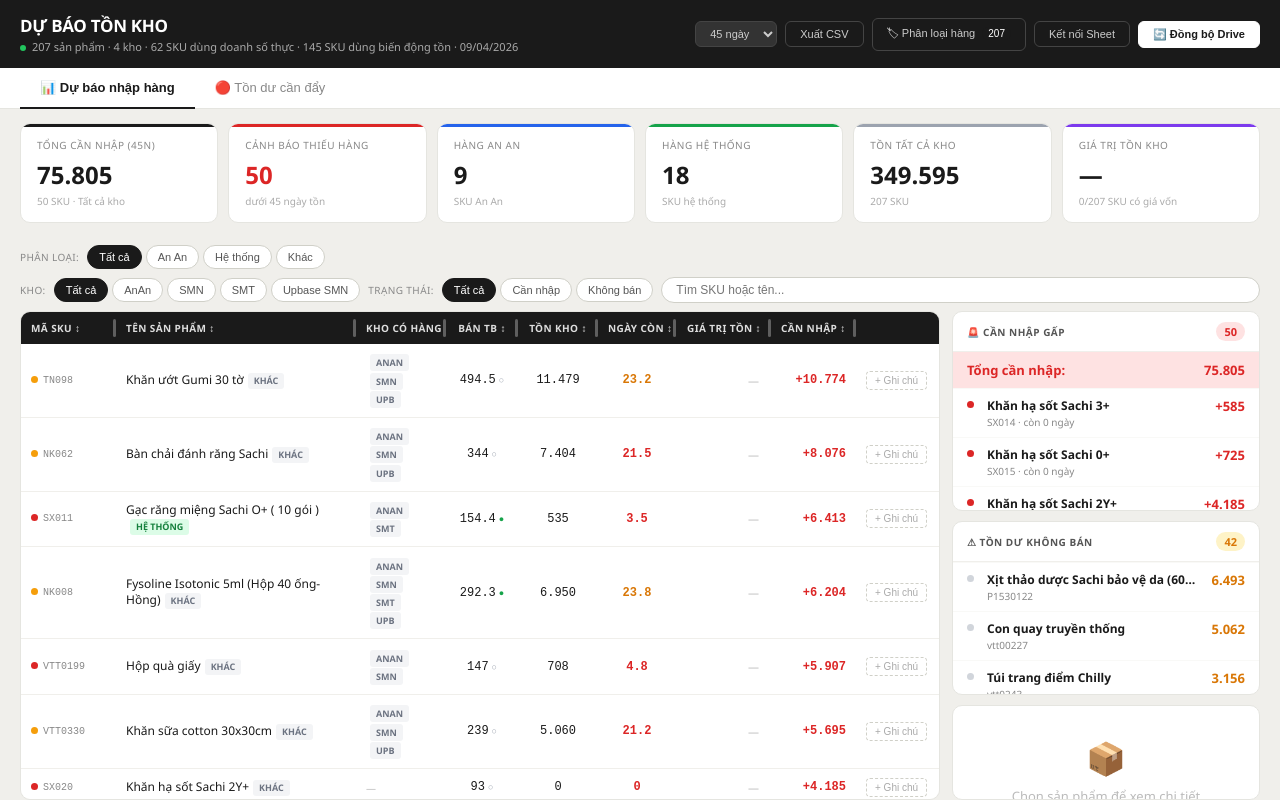
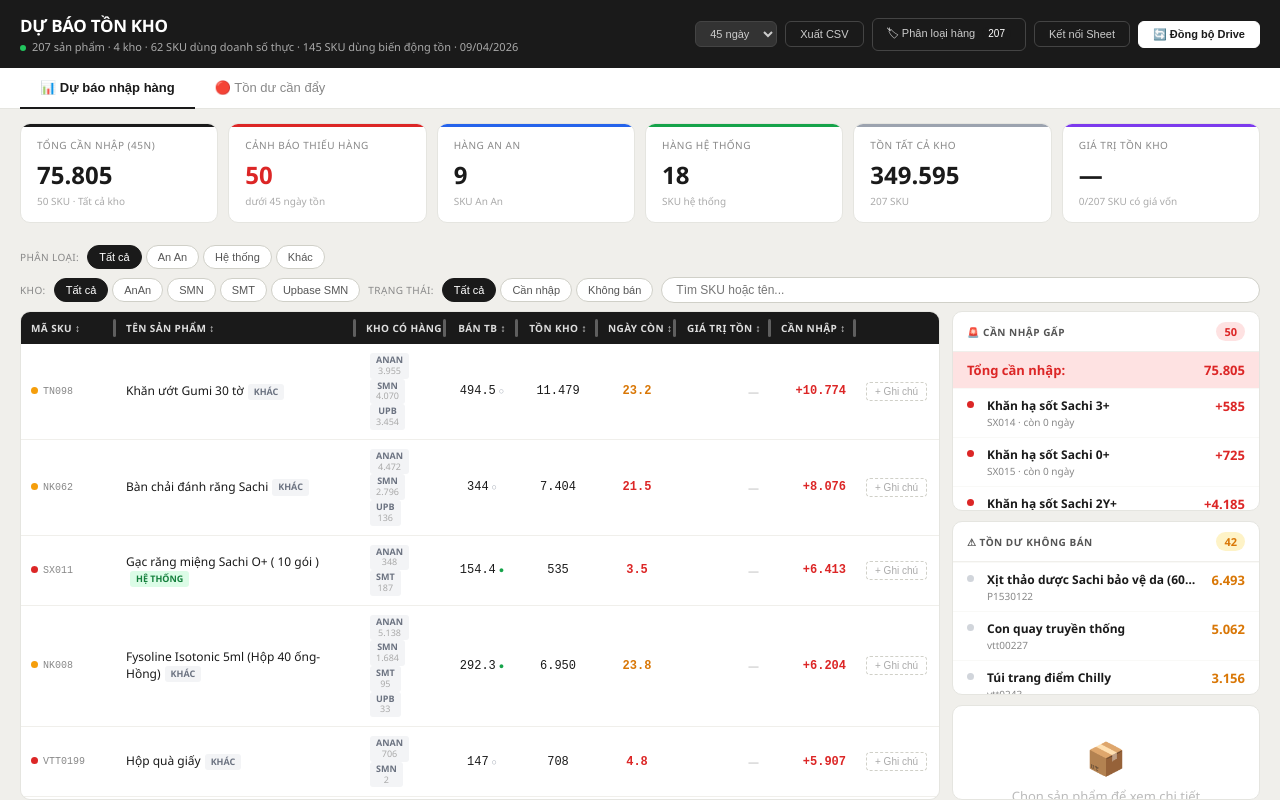
Before and after one commit to trandaithe/tonkho, a plain HTML site: page index.html in a window 1280 px wide. Drawn offline with Linux system fonts and the light colour scheme.

Commit message:
Update index.html

```diff
--- a/index.html
+++ b/index.html
@@ -1053,7 +1053,7 @@ function whBadges(p){
   const whs=Object.keys(p.warehouses).filter(w=>p.warehouses[w].stock>0);
   if(!whs.length)return '<span style="color:#bbb;font-size:10px">—</span>';
   const sh={AnAn:'AnAn',SMN:'SMN',SMT:'SMT','Upbase SMN':'UPB'};
-  return whs.map(w=>`<span class="badge b-khac">${sh[w]||w}</span>`).join(' ');
+  return whs.map(w=>`<span class="badge b-khac" style="display:inline-flex;flex-direction:column;align-items:center;line-height:1.2;padding:2px 6px">${sh[w]||w}<span style="font-size:9px;font-weight:400;color:#aaa">${p.warehouses[w].stock.toLocaleString('vi')}</span></span>`).join(' ');
 }
 function renderKPI(){
   const d=S.data, f=getFiltered();
@@ -1083,7 +1083,7 @@ function renderTable(){
       const v=getWhView(p);
       const dot=v.needed>0?(v.days!==null&&v.days<15?'dot-red':'dot-amber'):(v.avg===0?'dot-gray':'dot-green');
       const needTd=v.needed>0?`<td class="need-cell">+${v.needed.toLocaleString('vi')}</td>`:`<td class="need-ok">Đủ hàng</td>`;
-      const whCol=S.wh==='ALL'?whBadges(p):`<span style="font-size:11px;color:#555;font-weight:600">${S.wh}</span>`;
+      const whCol=S.wh==='ALL'?whBadges(p):`<span style="display:inline-flex;flex-direction:column;align-items:center;font-size:11px;color:#555;font-weight:600;line-height:1.3">${S.wh}<span style="font-size:9px;font-weight:400;color:#aaa">${(p.warehouses[S.wh]?.stock??0).toLocaleString('vi')}</span></span>`;
       return `<tr class="${sel}" onclick="selectProduct('${p.sku}')">
         <td class="sku-cell"><span class="status-dot ${dot}"></span>${p.sku}${isKM(p.sku)?'<br><span class="km-badge">🎁 KM</span>':''}</td>
         <td class="name-cell" title="${p.name}">${p.name}${catBadge(p.cat)}</td>
```
